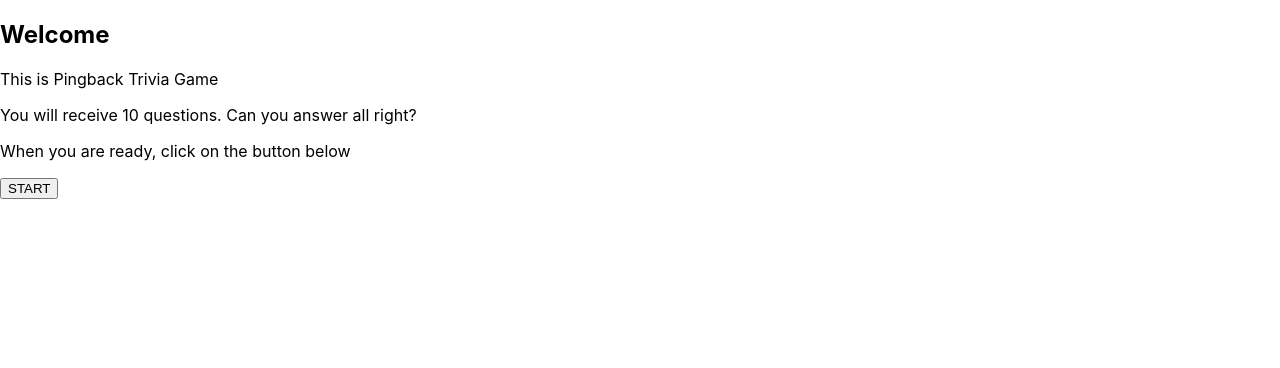
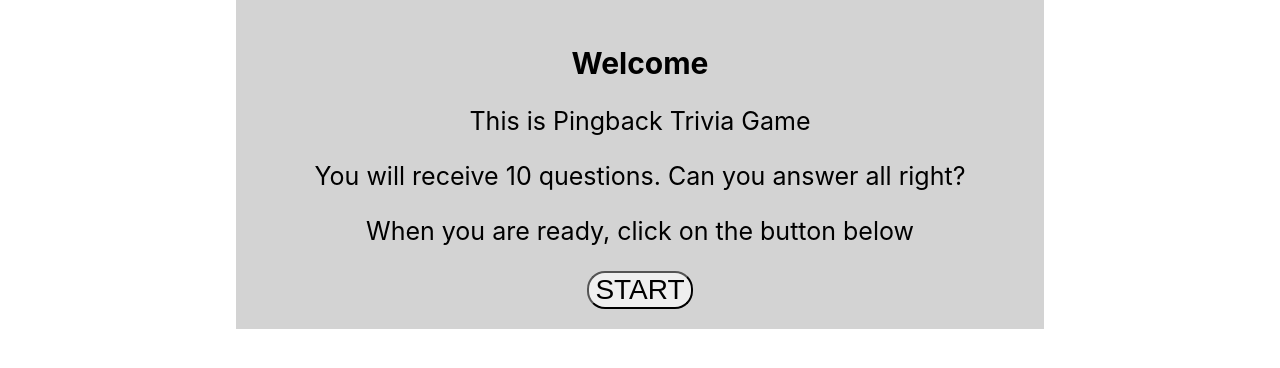
Before and after one commit to cecijunq/Desafio-final-PB---HOOKS, a React (Create React App) app: page / in a window 1280 px wide. Shown: the top 368 px of the page. Built offline with nearby package versions, Linux system fonts and the light colour scheme.

Commit message:
i was testing the sass

```diff
--- a/src/components/Questions.jsx
+++ b/src/components/Questions.jsx
@@ -76,7 +76,7 @@ const Questions = () => {
 
 
 
-            <div>
+            <div className="details_quest">
                 <p>{category}</p>
                 <p>{difficulty}</p>
                 <p>{questions}</p>
--- a/src/components/Start.jsx
+++ b/src/components/Start.jsx
@@ -1,5 +1,7 @@
 import React, { useState } from "react";
 import { useHistory } from "react-router-dom";
+
+import "../style/styles.scss";
 
 const Start = () => {
     const [page, setPage] = useState([]);
@@ -11,17 +13,19 @@ const Start = () => {
     };
 
     return (
-        <>
+        <div className="container">
             <h2>Welcome</h2>
 
-            <p>This is Pingback Trivia Game</p>
+           <div className="intro">
+                <p>This is Pingback Trivia Game</p>
 
-            <p>You will receive 10 questions. Can you answer all right?</p>
+                <p>You will receive 10 questions. Can you answer all right?</p>
 
-            <p>When you are ready, click on the button below</p>
+                <p>When you are ready, click on the button below</p>
 
-            <button onClick={handleChangingPage}>START</button>
-        </>
+                <button className="btn_start" onClick={handleChangingPage}>START</button>
+           </div>
+        </div>
     )
 }
 
--- /dev/null
+++ b/src/style/styles.scss
@@ -0,0 +1,20 @@
+.container {
+    width: 60%;
+    background-color: lightgray;
+    margin: auto;
+    padding: 20px;
+    text-align: center;
+}
+
+.container h2 {
+    font-size: 30px;
+}
+
+.intro {
+    font-size: 25px;
+}
+
+.btn_start {
+    font-size: 28px;
+    border-radius: 18px;
+}
```
